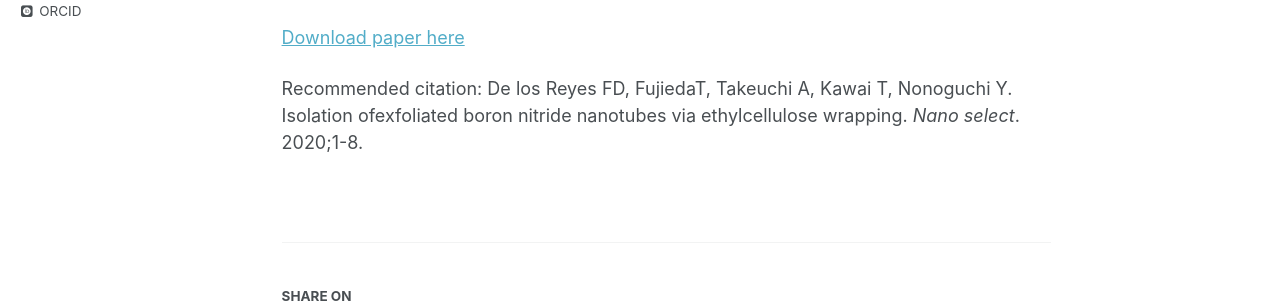
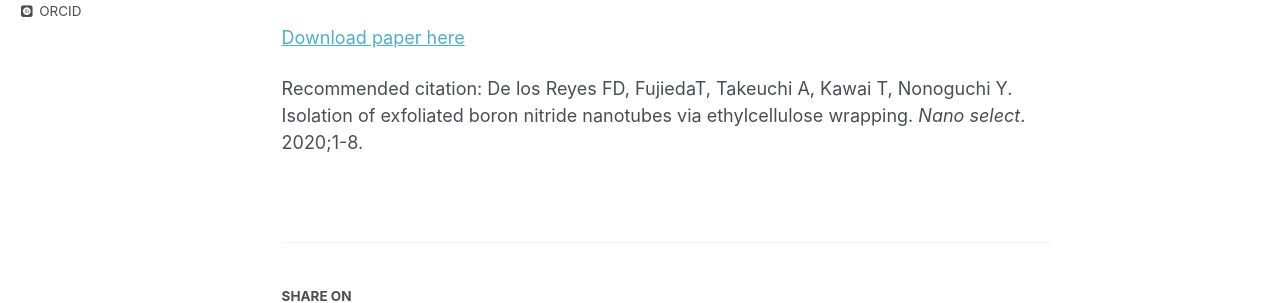
Before and after one commit to fddelosreyes/fddelosreyes.github.io, a Jekyll site: the page built from _publications/2015-10-01-paper-title-number-3.md, in a window 1280 px wide and 1241 px high. Shown: the part 589-892 px from the top of the window. Built offline with Jekyll 4.4.1, drawn with Linux system fonts in a browser that asks for light colours; some web fonts are replaced.

Commit message:
Update 2015-10-01-paper-title-number-3.md

```diff
--- a/_publications/2015-10-01-paper-title-number-3.md
+++ b/_publications/2015-10-01-paper-title-number-3.md
@@ -12,4 +12,4 @@ citation: 'De los Reyes FD, FujiedaT, Takeuchi A, Kawai T, Nonoguchi Y. Isolatio
 
 [Download paper here](https://onlinelibrary.wiley.com/doi/epdf/10.1002/nano.202000265)
 
-Recommended citation: De los Reyes FD, FujiedaT, Takeuchi A, Kawai T, Nonoguchi Y. Isolation ofexfoliated boron nitride nanotubes via ethylcellulose wrapping. <i>Nano select</i>. 2020;1-8.
+Recommended citation: De los Reyes FD, FujiedaT, Takeuchi A, Kawai T, Nonoguchi Y. Isolation of exfoliated boron nitride nanotubes via ethylcellulose wrapping. <i>Nano select</i>. 2020;1-8.
```
Also changed, not shown: other parts of _publications/2015-10-01-paper-title-number-3.md (+1 -1 lines).
